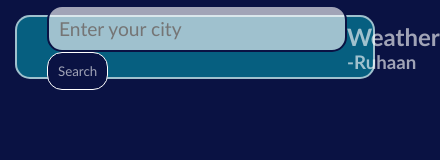
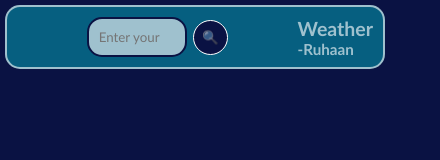
Before and after one commit to ruhaannarang/Weather, a plain HTML site: page index.html in a window 390 px wide. Shown: the whole page, 440 px wide, since content can reach past the window. Drawn offline with Linux system fonts and the light colour scheme.

Commit message:
completed for now

```diff
--- a/index.css
+++ b/index.css
@@ -1,64 +1,73 @@
-*{
-padding: 0;
-margin:0;
-font-family: 'Trebuchet MS', 'Lucida Sans Unicode', 'Lucida Grande', 'Lucida Sans', Arial, sans-serif;
-color: #ffffff9d;
-scrollbar-width: none;
+* {
+    padding: 0;
+    margin: 0;
+    font-family: 'Trebuchet MS', 'Lucida Sans Unicode', 'Lucida Grande', 'Lucida Sans', Arial, sans-serif;
+    color: #ffffff9d;
+    scrollbar-width: none;
 }
-body{
+
+body {
     background-color: rgb(10, 18, 67);
 }
-nav{
+
+nav {
     height: 60px;
     margin: 15px;
     background-color: rgba(0, 255, 255, 0.327);
     border-radius: 15px;
     border: 2px solid #ffffff9d;
     display: flex;
+    flex-direction: row;
     align-items: center;
     justify-content: space-between;
     padding: 0px 30px;
 }
-.mainContent{
+
+.mainContent {
     display: none;
 }
-.content{
+
+.content {
     display: flex;
     align-items: center;
     justify-content: space-evenly;
     flex-direction: row;
 
 }
-.current-temperature{
+
+.current-temperature {
     display: flex;
     flex-direction: column;
     align-items: center;
     justify-content: center;
 
 }
-.location{
+
+.location {
     padding-top: 40px;
     font-size: 3rem;
     text-align: center;
 }
 
-.temp{
+.temp {
     padding-top: 20px;
     font-size: xx-large;
     text-align: center;
 }
-.weatherIMG{
+
+.weatherIMG {
     width: 150px;
     /* padding-top: 20px; */
 }
 
-.forecast-section{
+.forecast-section {
     min-width: 500px;
     padding-top: 30px;
     margin: 30px;
 
 }
-.forecast{
+
+.forecast {
     border: 1px solid #ffffff9d;
     min-height: 600px;
     border-radius: 50px;
@@ -68,7 +77,8 @@ nav{
     align-items: center;
 
 }
-.today{
+
+.today {
     width: 40%;
     display: flex;
     flex-direction: row;
@@ -78,7 +88,7 @@ nav{
     justify-content: space-between; */
 }
 
-.time{
+.time {
     /* border: 1px solid wheat; */
     display: flex;
     flex-direction: column;
@@ -86,23 +96,27 @@ nav{
     text-align: center;
 
 }
-.heading{
+
+.heading {
     padding-bottom: 10px;
     /* border-bottom: 1px solid #ffffff9d; */
     text-align: center;
-     text-shadow: black 5px 5px 5px;
+    text-shadow: black 5px 5px 5px;
 }
-.todayStat{
+
+.todayStat {
     font-size: larger;
 }
-.search{
+
+.search {
     background-color: rgb(10, 18, 67);
     padding: 10px;
     border-radius: 15px;
     border: 1px solid white;
 
 }
-#searchCity{
+
+#searchCity {
     width: 300px;
     color: rgb(10, 18, 67);
     font-size: larger;
@@ -110,27 +124,78 @@ nav{
     border: 2px solid rgb(10, 18, 67);
 }
 
-.tempC{
+.tempC {
     /* width: 100px; */
     text-align: center;
 }
-.overall{
+
+.overall {
     text-align: center;
 }
-.colon{
+
+.colon {
     padding: 0 20px;
 }
-.forecastHeading{
+
+.forecastHeading {
     font-size: x-large;
     font-weight: 700;
     text-shadow: black 5px 5px 5px;
     padding-bottom: 20px;
 }
 
-#TodayDate{
+#TodayDate {
     text-shadow: black 2px 2px 2px;
     font-size: x-large;
 }
+
 @media only screen and (max-width: 600px) {
+    .content {
+        flex-direction: column;
+    }
 
+    /* .todayStat{
+    font-size: small;
+  } */
+    nav {
+        height: 60px;
+        width: calc(100vw-10px);
+        margin: 5px;
+        background-color: rgba(0, 255, 255, 0.327);
+        border-radius: 15px;
+        border: 2px solid #ffffff9d;
+        display: flex;
+        flex-direction: row;
+        align-items: center;
+        justify-content: space-between;
+        padding: 0px 10px;
+    }
+
+    #searchCity {
+        width: 100px;
+        font-size: smaller;
+
+    }
+
+    .search {
+        margin: 1px;
+    }
+
+    .currentLocate {
+        max-width: 80px;
+        font-size: x-small;
+    }
+
+    .webName {
+        font-size: small;
+    }
+    #srcbtn{
+        width: 35px;
+        height: 35px;
+        border-radius: 50%;
+        padding: 0;
+    }
+    .forecast{
+        border: 0px solid #ffffff9d;
+    }
 }
--- a/index.html
+++ b/index.html
@@ -15,9 +15,9 @@
         </div>
         <div>
             <input class="search" id="searchCity" type="search" name="City" id="" placeholder="Enter your city">
-            <input class="search" onclick="getValue()" type="button" value="Search">
+            <input class="search"id="srcbtn" onclick="getValue()" type="button" value="🔍">
         </div>
-        <span>
+        <span class="webName">
             <h1>Weather</h1>
             <h3> -Ruhaan</h3>
         </span>
```
